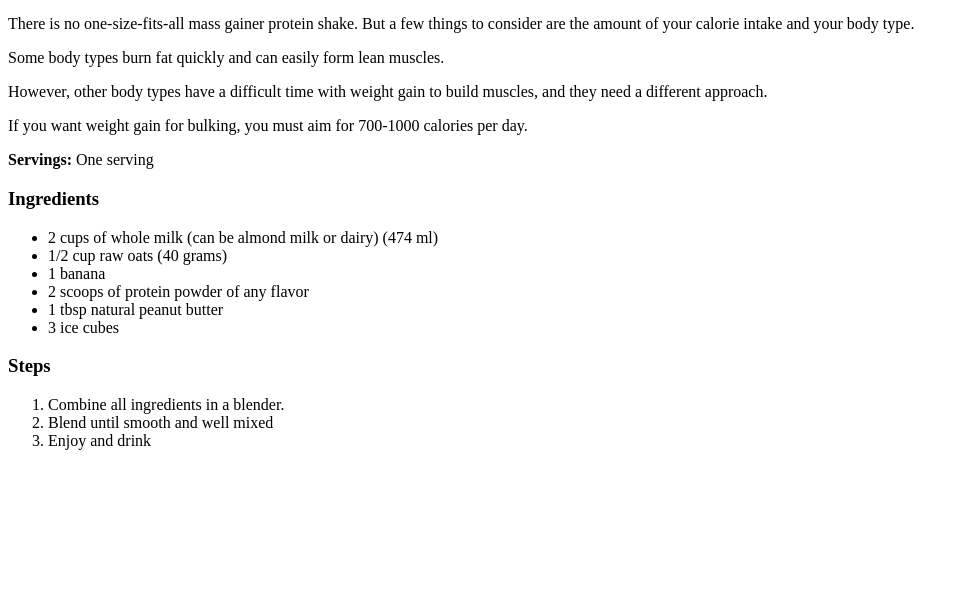
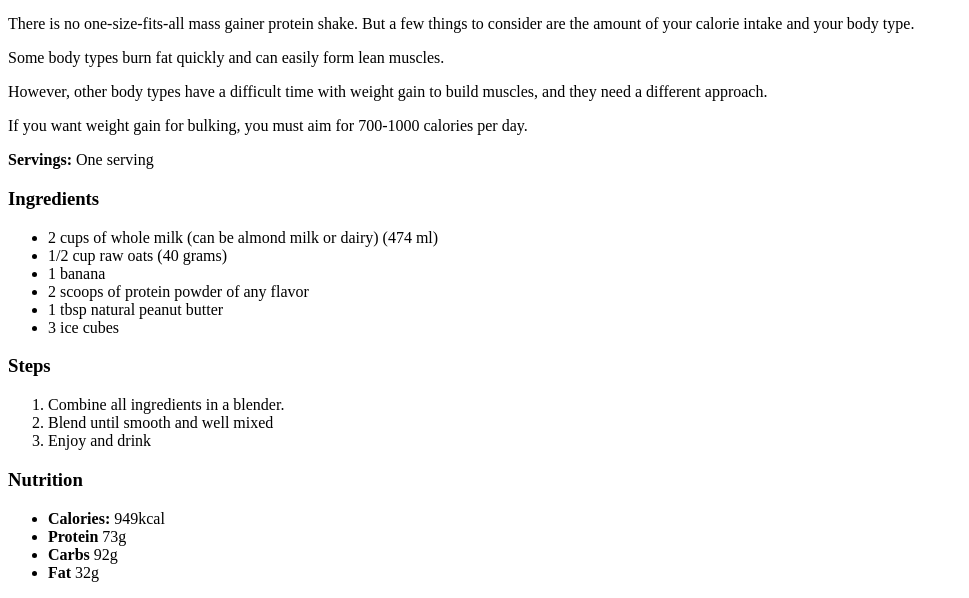
Before and after one commit to z1nnnn13/odin-recipes, a plain HTML site: page recipes/mgshake.html in a window 1280 px wide. Shown: the part 428-1026 px from the top of the page, without its empty margins (0-969 px from the left). Before the commit the page ends 894 px from the top, so only its background shows below. Drawn offline with Linux system fonts and the light colour scheme.

Commit message:
Add nutrition to recipe

```diff
--- a/recipes/mgshake.html
+++ b/recipes/mgshake.html
@@ -30,5 +30,12 @@
                     <li>Blend until smooth and well mixed</li>
                     <li>Enjoy and drink</li>
                 </ol>
+            <h3>Nutrition</h3>
+                <ul>
+                    <li><b>Calories:</b> 949kcal</li>
+                    <li><b>Protein</b> 73g</li>
+                    <li><b>Carbs</b> 92g</li>
+                    <li><b>Fat</b> 32g</li>
+                </ul>
     </body>
 </html>
```
